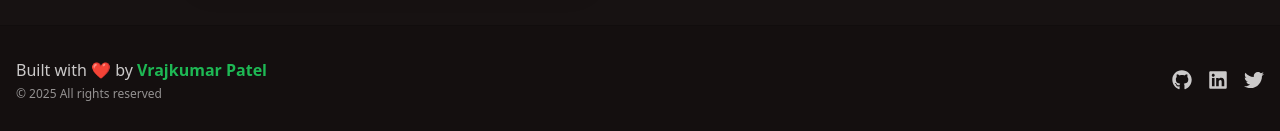
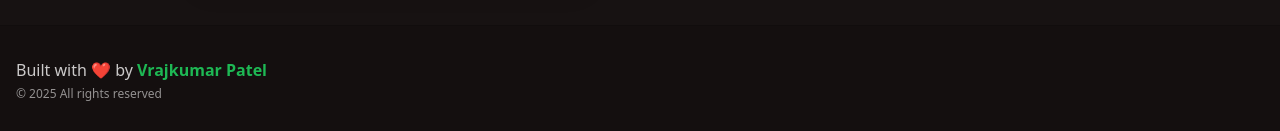
Before and after one commit to vrajkmrpatel/react-portfolio, a React (Vite) app: page /timeline in a window 1280 px wide. Shown: the part 1121-1252 px from the top of the page. Built offline with nearby package versions, Linux system fonts and the light colour scheme; no server answers.

Commit message:
UPDATED_footer

```diff
--- a/src/components/Footer.jsx
+++ b/src/components/Footer.jsx
@@ -17,7 +17,7 @@
           </div>
 
           {/* Right side - Social Links */}
-          <div className='flex gap-4 items-center'>
+          {/* <div className='flex gap-4 items-center'>
             <a
               href="https://github.com/vrajkmrpatel"
               target="_blank"
@@ -45,7 +45,7 @@
             >
               <FaTwitter />
             </a>
-          </div>
+          </div> */}
         </div>
       </div>
     </footer>
```
